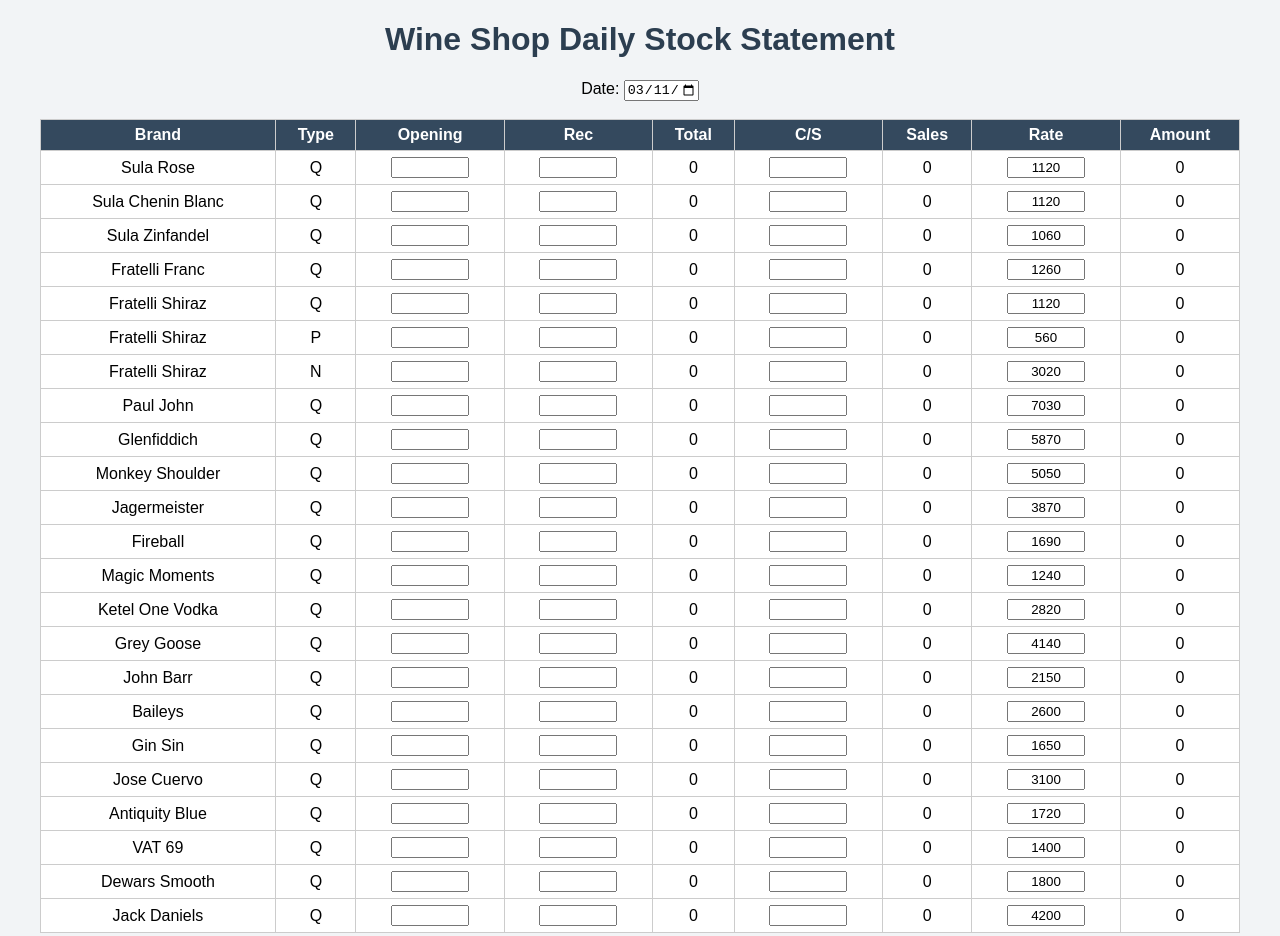
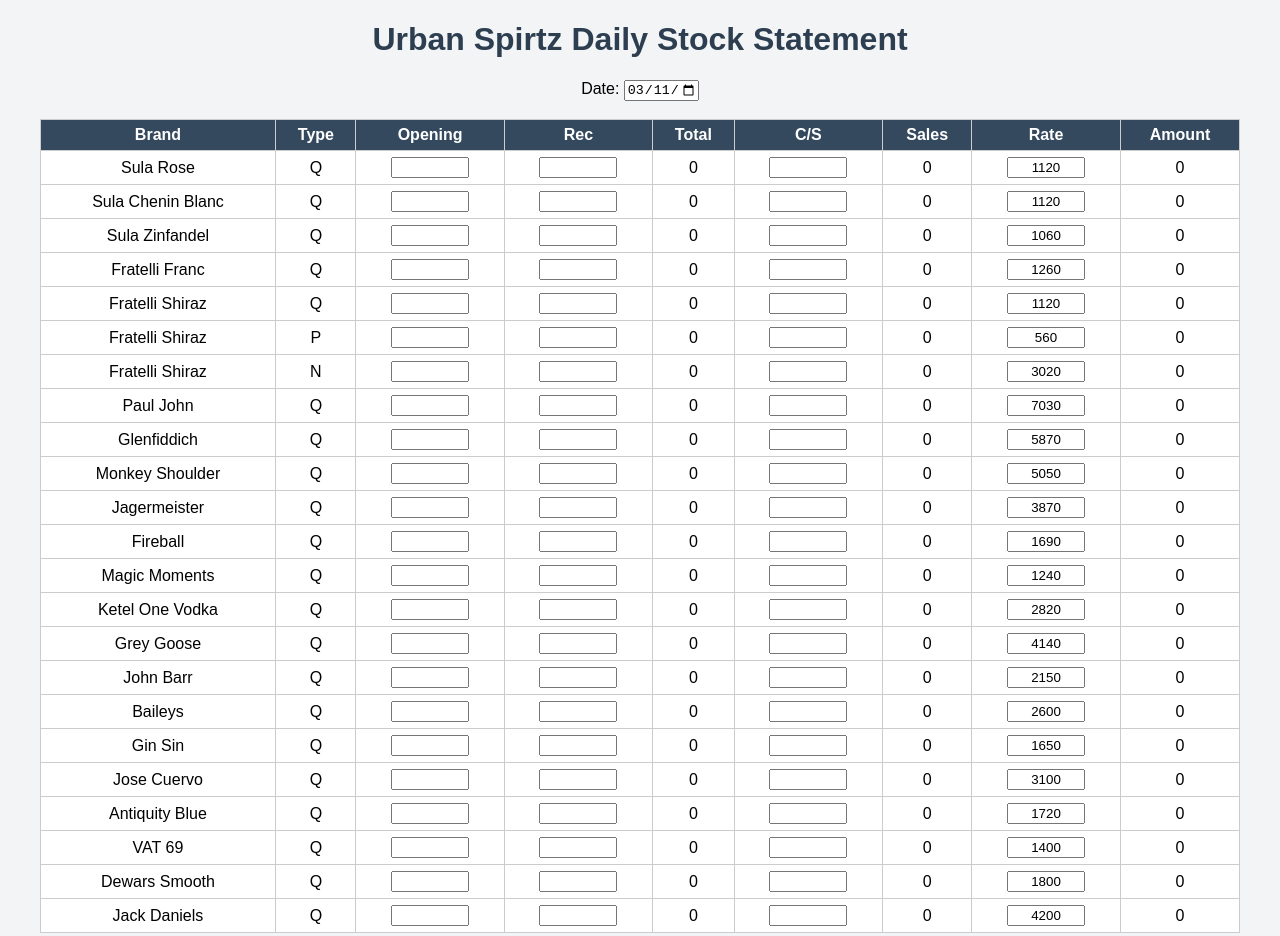
Before and after one commit to Venu-2208/wine-stock, a plain HTML site: page index.html in a window 1280 px wide. Shown: the top 936 px of the page. Drawn offline with Linux system fonts and the light colour scheme.

Commit message:
Update index.html

```diff
--- a/index.html
+++ b/index.html
@@ -272,7 +272,7 @@
 
 <body onload="init()">
 
-<h1>Wine Shop Daily Stock Statement</h1>
+<h1>Urban Spirtz Daily Stock Statement</h1>
 
 Date:
 <input type="date" id="date" onchange="loadDay()">
@@ -336,4 +336,5 @@
 <button onclick="printReport()">Print</button>
 
 </body>
+
 </html>
```
